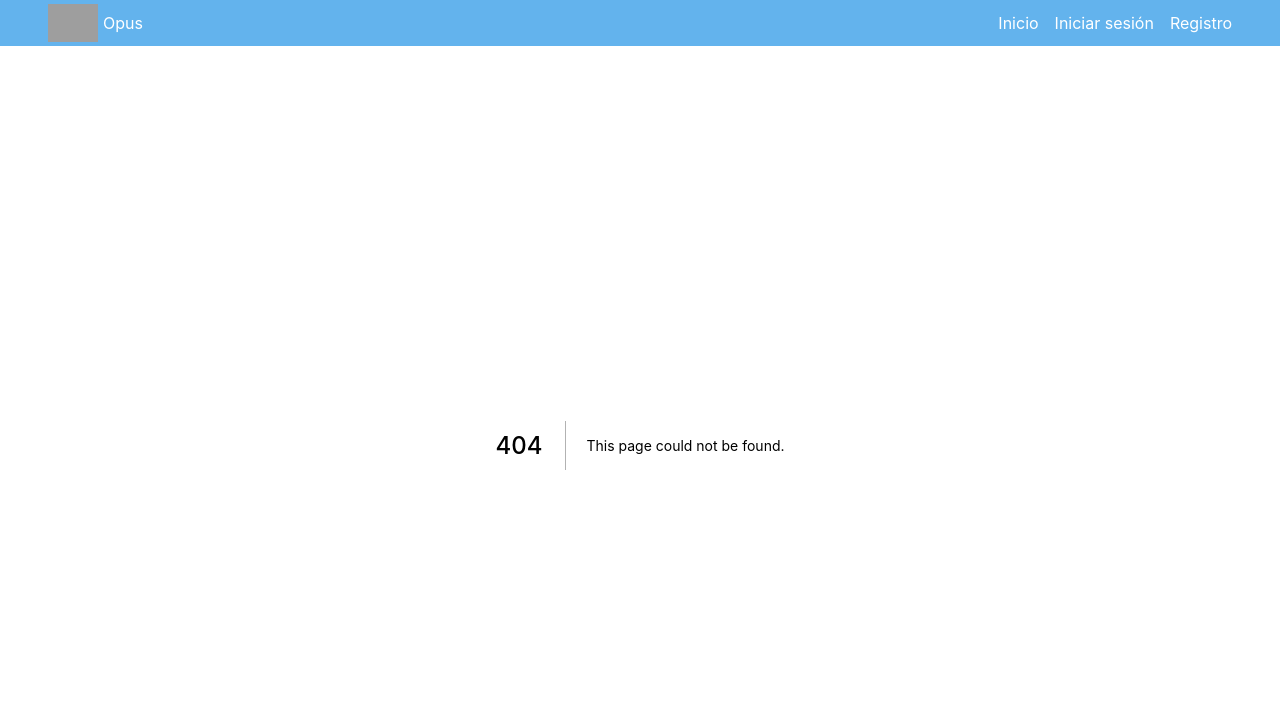
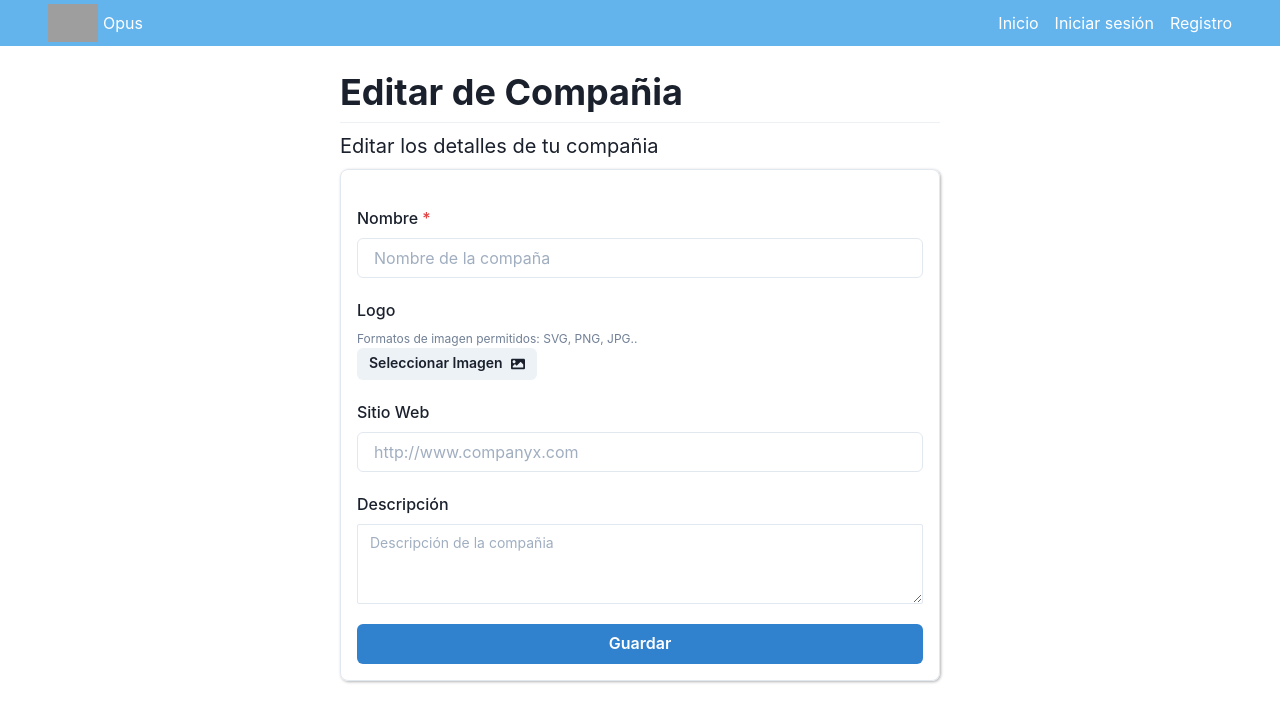
Before and after one commit to Streamelopers/opus-web, a Next.js app: page /compania in a window 1280 px wide. Before the commit this address had no page. Shown: the top 722 px of the page. Built offline with nearby package versions, Linux system fonts and the light colour scheme; grey boxes are pictures that could not be loaded.

Commit message:
Add company form

```diff
--- /dev/null
+++ b/pages/compania/index.tsx
@@ -0,0 +1,122 @@
+import React, { useState } from "react";
+import { useForm } from "react-hook-form";
+import { yupResolver } from "@hookform/resolvers/yup";
+import { FaImage } from "react-icons/fa";
+import { companyForm } from "../../schemas/edit-company.schema";
+import Page from "@/components/Page";
+import {
+  Button,
+  Flex,
+  FormControl,
+  FormErrorMessage,
+  FormLabel,
+  Input,
+  Stack,
+  Text,
+  Heading,
+  Divider,
+Image,
+Textarea,
+Box,
+} from "@chakra-ui/react";
+
+interface FormValues {
+  name: string;
+  imageUrl: string;
+  url : string;
+  description: string;
+}
+
+const CompanyForm = () => {
+    const [imageSrc, setImageSrc] = useState("");
+    const {
+      register,
+      handleSubmit,
+      formState: { errors, isSubmitting }
+    } = useForm<FormValues>({
+      resolver: yupResolver(companyForm)
+    });
+
+    const onSubmit = (data: FormValues) => {
+      console.log(data);
+    };
+
+    const handleImageChange = (e: any) => {
+        //e.preventDefault();
+        debugger;
+        let url = URL.createObjectURL(e.target.files[0]);
+        setImageSrc(url);
+      }
+
+    return (
+        <Page title="Compañia" description="Formulario de Creacion de Compañia">
+            <Flex justifyContent="center" mt="25">
+            <Stack maxW="800px"  w="600px">
+                <Heading fontWeight="700">Editar de Compañia</Heading>
+                <Divider />
+                <Text fontSize="xl">Editar los detalles de tu compañia</Text>
+                <Box
+                p={4}
+                borderWidth="1px"
+                rounded="lg"
+                shadow="1px 1px 3px rgba(0,0,0,0.3)"
+                >
+                <form onSubmit={handleSubmit(onSubmit)}>
+                <Stack spacing="20px" mt="5">
+                    <FormControl isInvalid={!!errors.name} isRequired>
+                    <FormLabel htmlFor="name">Nombre</FormLabel>
+                    <Input id="name" placeholder="Nombre de la compaña" autoComplete="name" {...register("name")} />
+                    <FormErrorMessage>{errors.name?.message}</FormErrorMessage>
+                    </FormControl>
+
+                    <FormControl>
+                    <FormLabel>Logo</FormLabel>
+                    <Text fontSize="xs" color="gray.500">Formatos de imagen permitidos:  SVG, PNG, JPG..</Text>
+                    {imageSrc && <Image
+                        boxSize="150px"
+                        objectFit="cover"
+                        src={imageSrc}
+                        m={2}
+                    />}
+                    <Input type="file" id="logo" hidden
+                     {...register("name")}
+                     onChange={(e)=> handleImageChange(e)}
+                     />
+                    <Button rightIcon={<FaImage />} colorScheme="gray" size="sm" htmlFor="logo" as="label">Seleccionar Imagen</Button>
+                    </FormControl>
+
+                    <FormControl isInvalid={!!errors.url}>
+                    <FormLabel htmlFor="url">Sitio Web</FormLabel>
+                        <Input
+                        type="url"
+                        autoComplete="url"
+                        id="url"
+                        placeholder="http://www.companyx.com"
+                        {...register("url")}
+                    />
+                    <FormErrorMessage>{errors.url?.message}</FormErrorMessage>
+                    </FormControl>
+
+                    <FormControl isInvalid={!!errors.description}>
+                    <FormLabel htmlFor="text">Descripción</FormLabel>
+                    <Textarea
+                        size="sm"
+                        placeholder="Descripción de la compañia"
+                        {...register("description")}
+                    />
+                    <FormErrorMessage>{errors.description?.message}</FormErrorMessage>
+                    </FormControl>
+
+                    <Button mt={4} colorScheme="blue" type="submit" isLoading={isSubmitting}>
+                    Guardar
+                    </Button>
+                </Stack>
+                </form>
+            </Box>
+            </Stack>
+            </Flex>
+        </Page>
+        );
+}
+
+export default CompanyForm;
--- /dev/null
+++ b/schemas/edit-company.schema.tsx
@@ -0,0 +1,5 @@
+import * as yup from "yup";
+
+export const companyForm = yup.object().shape({
+  name: yup.string().required().trim().label("El Nombre"),
+});
```
Also changed, not shown: 1 other file (tests, documents, lock files or other folders).
